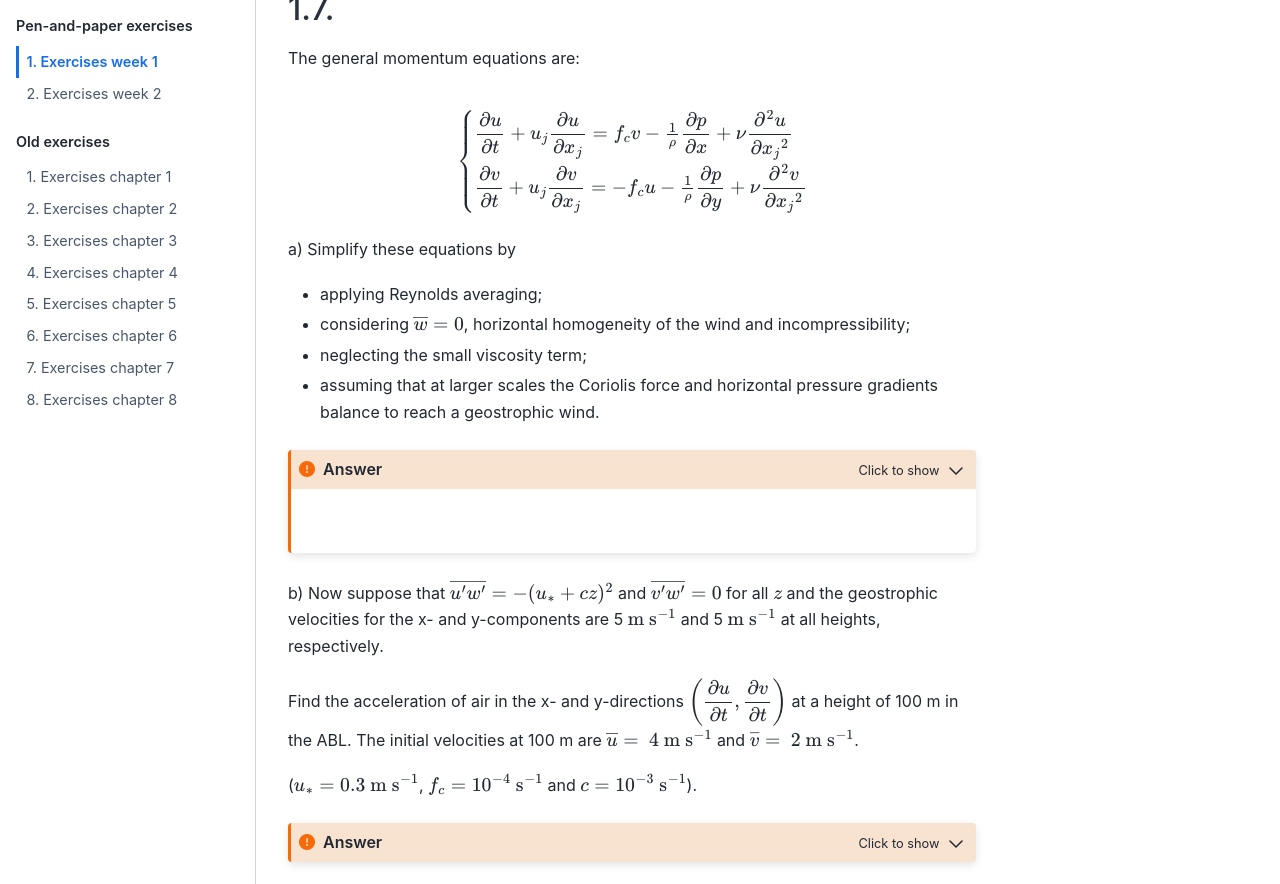
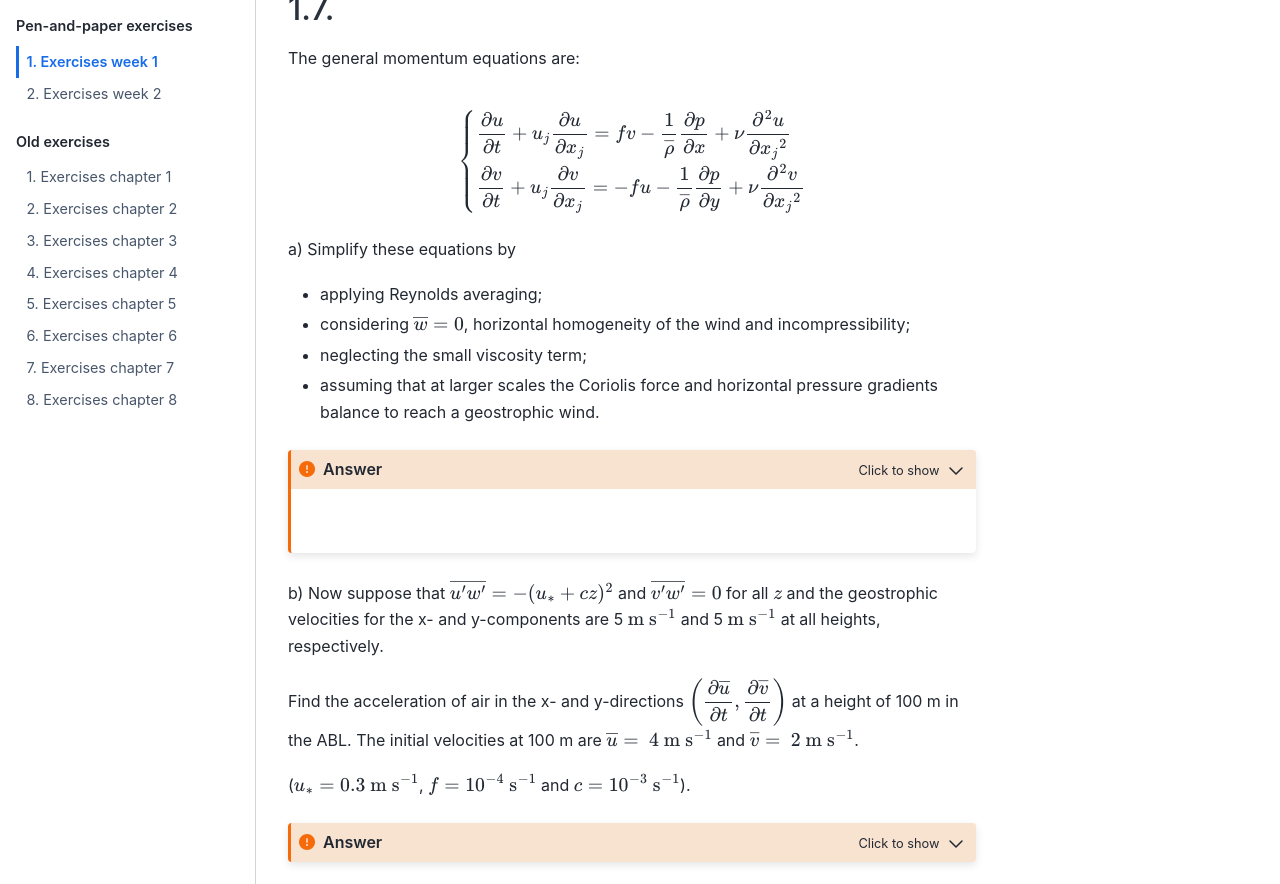
Before and after one commit to boundary-layer-meteo/boundary-layer-meteo.github.io, a Jupyter Book: the page built from exercises/week1.md, in a window 1280 px wide and 1400 px high, scrolled down 3991 px. Shown: the part 371-1255 px from the top of the window. Built offline with Jupyter Book 1.0.4 settings and Sphinx 7.4.7 and the Sphinx Book theme 1.1.4, drawn with Linux system fonts in a browser that asks for light colours; cross-references to code outside the pages are shown as plain code.

Commit message:
Small schanges to exercises

````diff
--- a/exercises/week1.md
+++ b/exercises/week1.md
@@ -448,8 +448,8 @@
 
 $$
 \begin{cases}
-\pafg{u}{t} + u_j \pafg{u}{x_j} = f_c v - \frac{1}{\rho}\pafg{p}{x}+ \nu \pafg{^2u}{{x_j}^2} \\
-\pafg{v}{t} + u_j \pafg{v}{x_j} = - f_c u - \frac{1}{\rho}\pafg{p}{y}+ \nu \pafg{^2v}{{x_j}^2}
+\pafg{u}{t} + u_j \pafg{u}{x_j} = f v - \dfrac{1}{\overline{\rho}}\pafg{p}{x}+ \nu \pafg{^2u}{{x_j}^2} \\
+\pafg{v}{t} + u_j \pafg{v}{x_j} = - f u - \dfrac{1}{\overline{\rho}}\pafg{p}{y}+ \nu \pafg{^2v}{{x_j}^2}
 \end{cases}
 $$
 
@@ -467,9 +467,9 @@
 $$
 \begin{cases}
     \pafg{\overline{u}}{t} + \overline{u_j} \pafg{\overline{u}}{x_j} + \overline{u_j'\pafg{{u'}}{x_j}} =
-        f_c \overline{v} - \frac{1}{\rho}\pafg{\overline{p}}{x}+ \nu \pafg{^2\overline{u}}{{x_j}^2} \\
+        f \overline{v} - \dfrac{1}{\overline{\rho}}\pafg{\overline{p}}{x}+ \nu \pafg{^2\overline{u}}{{x_j}^2} \\
     \pafg{\overline{v}}{t} + \overline{u_j} \pafg{\overline{v}}{x_j} + \overline{u_j'\pafg{{v'}}{x_j}} =
-        - f_c \overline{u} - \frac{1}{\rho}\pafg{\overline{p}}{y}+ \nu \pafg{^2\overline{v}}{{x_j}^2}
+        - f \overline{u} - \dfrac{1}{\overline{\rho}}\pafg{\overline{p}}{y}+ \nu \pafg{^2\overline{v}}{{x_j}^2}
 \end{cases}
 $$
 
@@ -486,19 +486,19 @@
 $$
 \begin{cases}
     \pafg{\overline{u}}{t} + \pafg{\overline{u_j'u'}}{x_j} =
-        f_c \overline{v} - \frac{1}{\rho}\pafg{\overline{p}}{x}+ \nu \pafg{^2\overline{u}}{{x_j}^2} \\
+        f \overline{v} - \dfrac{1}{\overline{\rho}}\pafg{\overline{p}}{x}+ \nu \pafg{^2\overline{u}}{{x_j}^2} \\
     \pafg{\overline{v}}{t} + \pafg{\overline{u_j'v'}}{x_j} =
-        - f_c \overline{u} - \frac{1}{\rho}\pafg{\overline{p}}{y}+ \nu \pafg{^2\overline{v}}{{x_j}^2}
+        - f \overline{u} - \dfrac{1}{\overline{\rho}}\pafg{\overline{p}}{y}+ \nu \pafg{^2\overline{v}}{{x_j}^2}
 \end{cases}
 $$
 
 Neglecting the small viscosity term (for high Reynolds numbers) and assuming that at larger scales the Coriolis force
 and horizontal pressure gradients balance to reach a geostrophic wind,
-$\frac{1}{\rho}\pafg{\overline{p}}{x} = f_c v_g$ and $\frac{1}{\rho}\pafg{\overline{p}}{y} = -f_c u_g$, the momentum equations are:
+$\dfrac{1}{\overline{\rho}}\pafg{\overline{p}}{x} = f v_g$ and $\dfrac{1}{\overline{\rho}}\pafg{\overline{p}}{y} = -f u_g$, the momentum equations are:
 
-> $\pafg{\overline{u}}{t} + \pafg{\overline{u'w'}}{z}$ = $f_c \left(\overline{v}-v_g\right) $
+> $\pafg{\overline{u}}{t} + \pafg{\overline{u'w'}}{z}$ = $f \left(\overline{v}-v_g\right) $
 
-> $\pafg{\overline{v}}{t} + \pafg{\overline{v'w'}}{z}$ = $-f_c \left(\overline{u}-u_g\right) $
+> $\pafg{\overline{v}}{t} + \pafg{\overline{v'w'}}{z}$ = $-f \left(\overline{u}-u_g\right) $
 
 In this representation, $u_g$ and $v_g$ are components of the geostrophic wind,
 which is the steady state wind considering the horizontal pressure gradients and the Coriolis force.
@@ -508,11 +508,11 @@
 the geostrophic velocities for the x- and y-components are 5 $\rm{m\ s^{-1}}$ and 5 $\rm{m\ s^{-1}}$ at all heights, respectively.
 
 
-Find the acceleration of air in the x- and y-directions $\left(\pafg{u}{t}, \pafg{v}{t}\right)$ at a height of 100 m in the ABL.
+Find the acceleration of air in the x- and y-directions $\left(\pafg{\overline{u}}{t}, \pafg{\overline{v}}{t}\right)$ at a height of 100 m in the ABL.
 The initial velocities at 100 m are $\overline{u}=\ 4\ \rm{m\ s^{-1}}$ and $\overline{v}=\ 2\ \rm{m\ s^{-1}}$.
 
 ($u_* = 0.3\ \rm{m\ s^{-1}}$,
-$f_c = 10^{-4}\ \rm{s^{-1}}$ and $c = 10^{-3}\ \rm{s^{-1}}$).
+$f = 10^{-4}\ \rm{s^{-1}}$ and $c = 10^{-3}\ \rm{s^{-1}}$).
 
 ```{admonition} Answer
 :class: important, dropdown
@@ -520,8 +520,8 @@
 In this specific case, filling up the momentum fluxes, the governing equations for the acceleration are:
 
 $$
-\pafg{\overline{u}}{t} &= 2 c \left(u_*+c z\right) + f_c \left(\overline{v}-v_g\right) \\
-\pafg{\overline{v}}{t} &= -f_c \left(\overline{u}-u_g\right)
+\pafg{\overline{u}}{t} &= 2 c \left(u_*+c z\right) + f \left(\overline{v}-v_g\right) \\
+\pafg{\overline{v}}{t} &= -f \left(\overline{u}-u_g\right)
 $$
 
 Substituting the values, results in:
````
Also changed, not shown: exercises/week2.md (+23 -30 lines).
